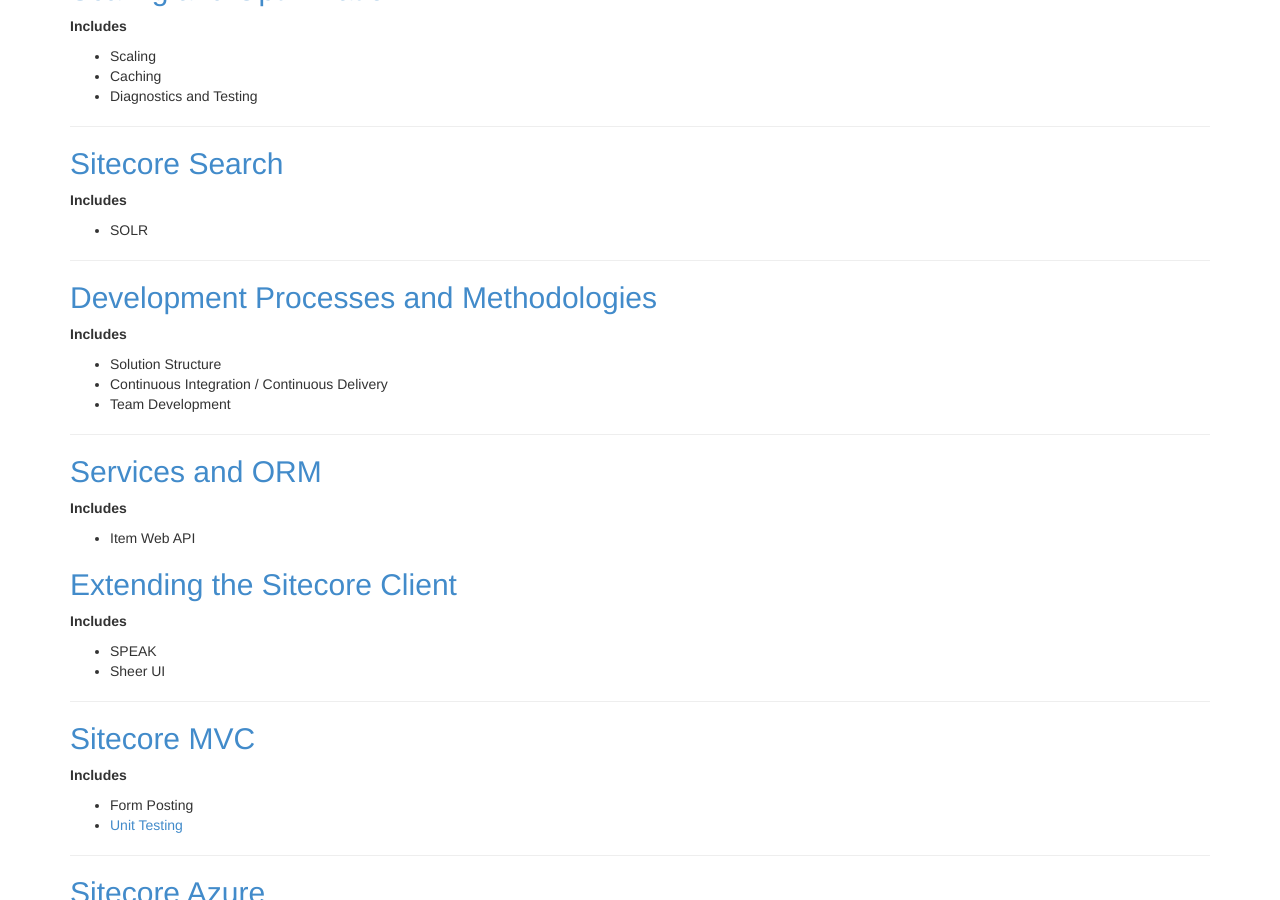
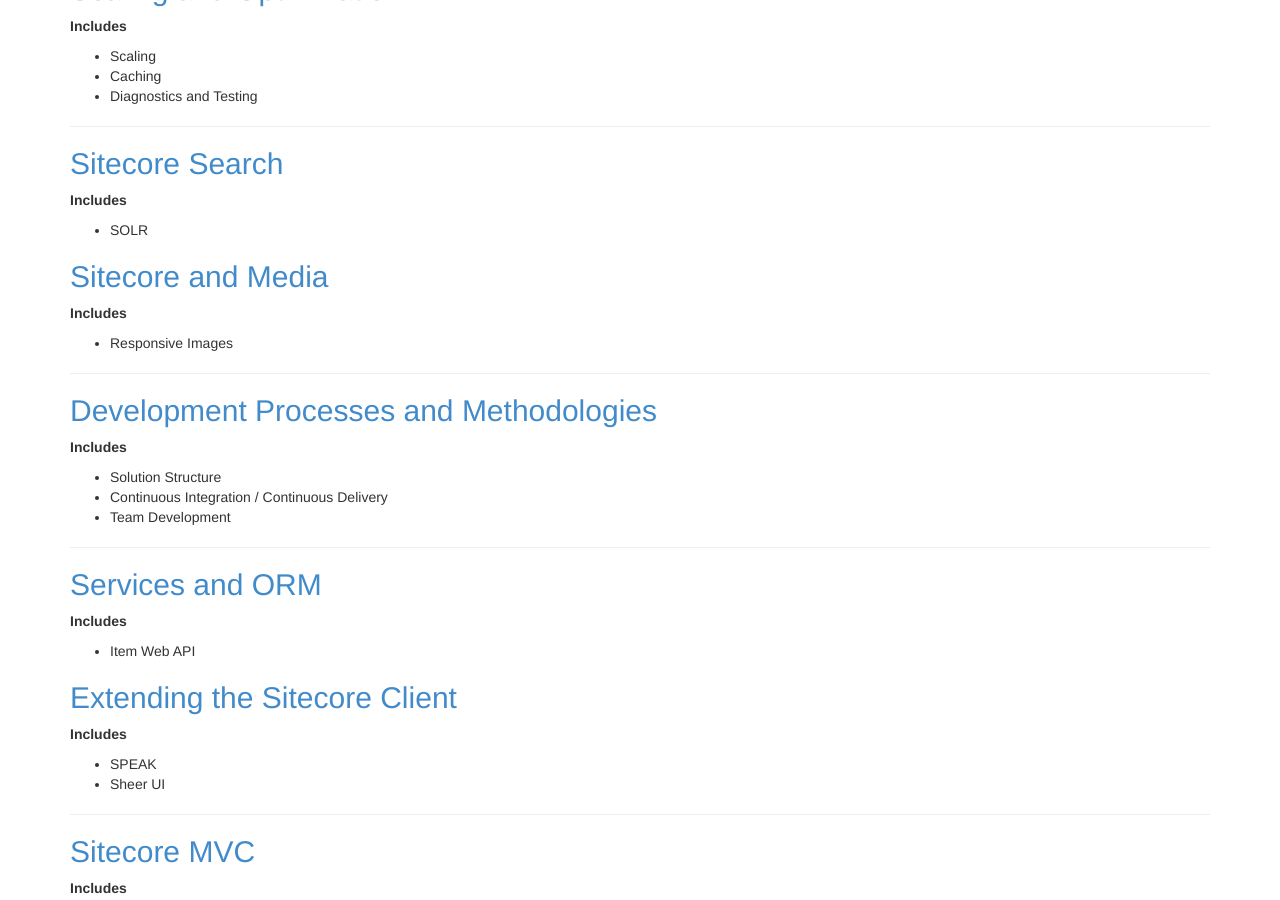
Before and after one commit to Sitecore-Community/docs, a Jekyll site: the page built from index.md, in a window 1280 px wide and 900 px high, scrolled down 1115 px. Built offline with Jekyll 4.4.1, drawn with Linux system fonts in a browser that asks for light colours; nearby versions of some CDN libraries.

Commit message:
Included media in index

```diff
--- a/index.md
+++ b/index.md
@@ -57,6 +57,11 @@
 **Includes**
 
 * SOLR
+
+## [Sitecore and Media](/docs/documentation/Sitecore and Media/index.html)
+
+**Includes**
+* Responsive Images
 
 -------------------------------------
 
```
